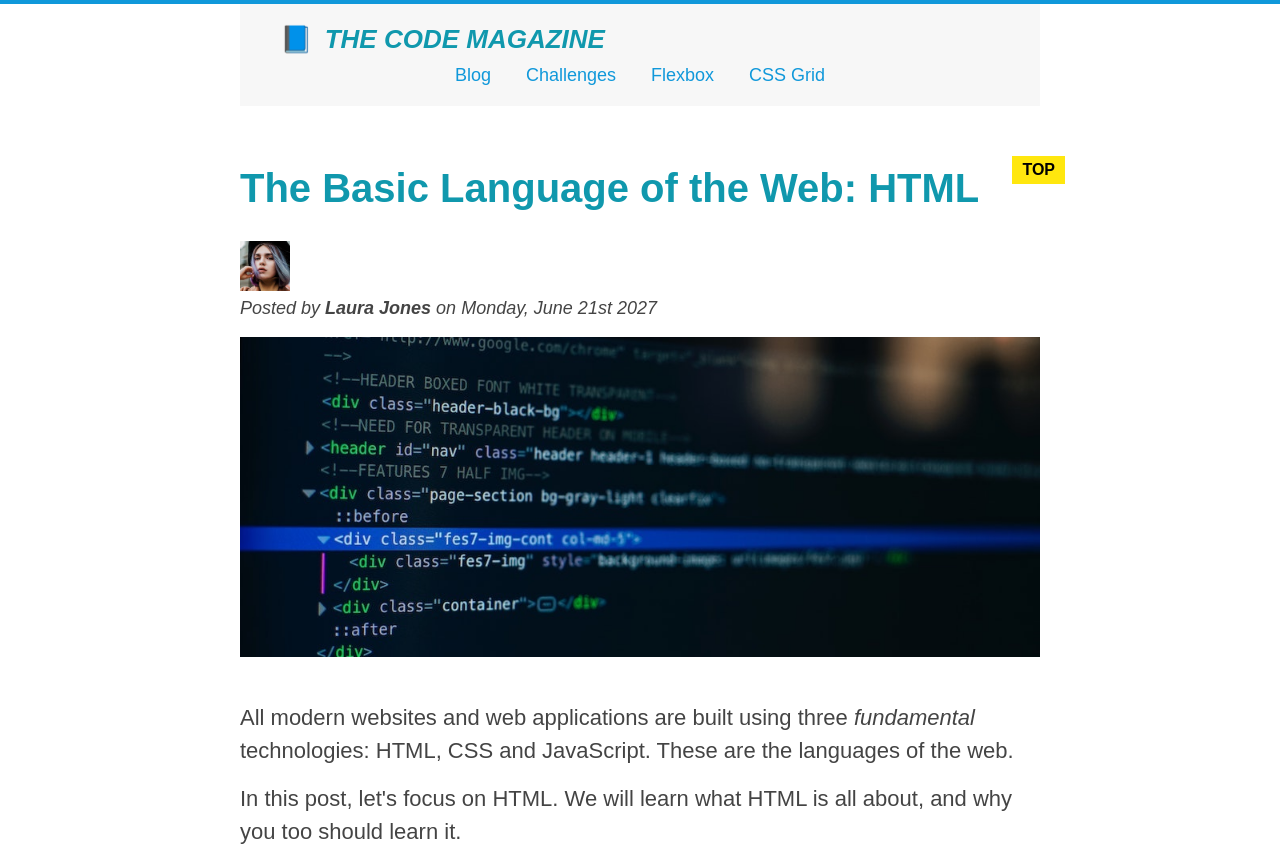
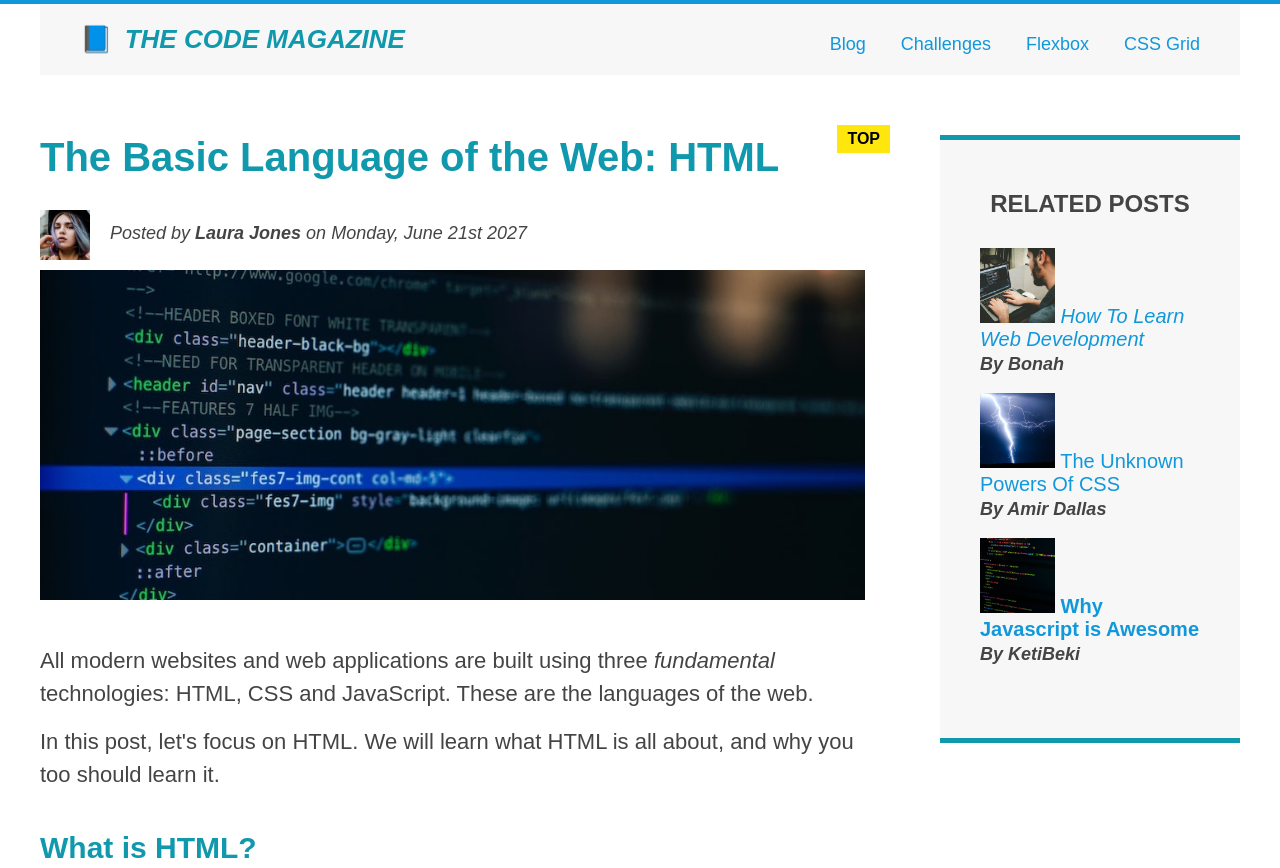
Before and after one commit to bonatolasa/html-css-biggener, a plain HTML site: page index.html in a window 1280 px wide. Shown: the top 868 px of the page. Drawn offline with Linux system fonts and the light colour scheme.

Commit message:
Building a Simple Float Layout

```diff
--- a/style.css
+++ b/style.css
@@ -1,6 +1,7 @@
 * {
   margin: 0;
   padding: 0;
+  box-sizing: border-box;
 }
 body {
   color: #444;
@@ -9,7 +10,7 @@ body {
   position: relative;
 }
 .container {
-  width: 800px;
+  width: 1200px;
   margin: 0 auto;
 }
 
@@ -22,6 +23,7 @@ nav {
   font-size: 18px;
   text-align: center;
 }
+/* PSEUDO-ELEMENT */
 h1::first-letter {
   font-style: normal;
   margin-right: 5px;
@@ -49,8 +51,7 @@ aside {
   background-color: #f7f7f7;
   border-top: 5px solid #1098ad;
   border-bottom: 5px solid #1098ad;
-  padding: 50px 0;
-  width: 500px;
+  padding: 50px 40px;
 }
 
 .post-img {
@@ -105,6 +106,7 @@ h4 {
   font-size: 24px;
   text-align: center;
   text-transform: uppercase;
+  margin-bottom: 30px;
 }
 
 p {
@@ -145,6 +147,7 @@ footer {
 
 .author {
   list-style: none;
+  margin-left: 0;
 }
 
 .related-author {
@@ -206,8 +209,51 @@ button {
   font-size: 22px;
   padding: 20px;
   cursor: pointer;
-
   position: absolute;
   bottom: 50px;
   right: 50px;
 }
+
+/* FLOATS */
+
+.laura-img {
+  float: left;
+  margin-bottom: 10px;
+}
+.laura {
+  float: left;
+  margin-top: 10px;
+  margin-left: 20px;
+}
+
+h1 {
+  float: left;
+}
+
+nav {
+  float: right;
+}
+
+.clear {
+  clear: both;
+}
+
+.clear-fix::after {
+  clear: both;
+  content: "";
+  display: block;
+}
+
+article {
+  width: 825px;
+  float: left;
+}
+
+aside {
+  width: 300px;
+  float: right;
+}
+
+footer {
+  clear: both;
+}
```
